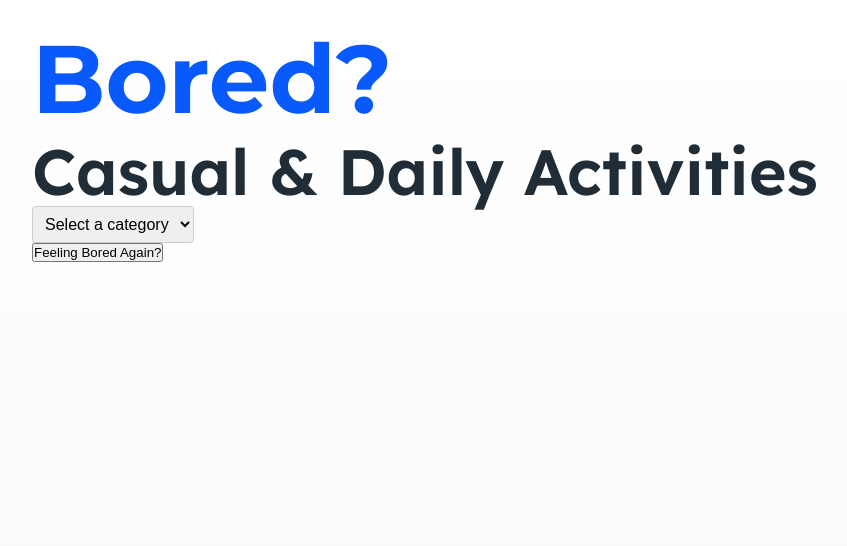
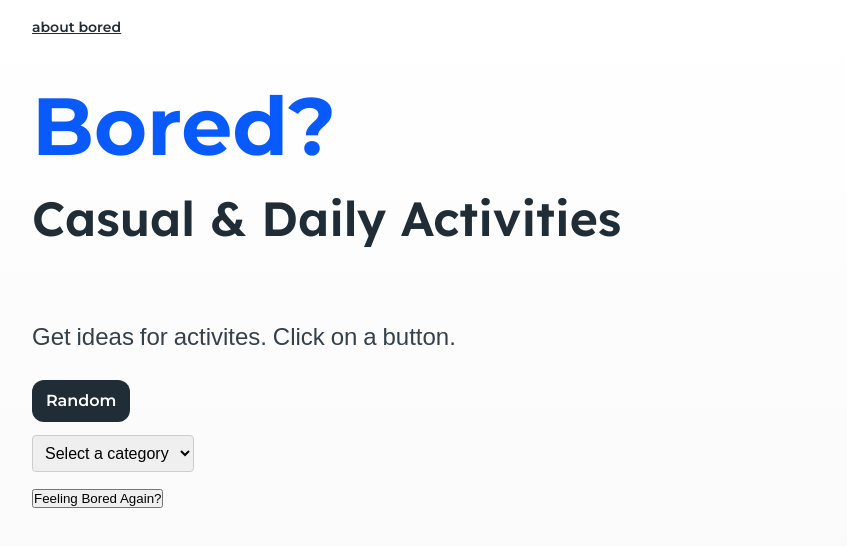
Before and after one commit to masiehdon/Bored, a React (Vite) app: page / in a window 1280 px wide. Shown: the top 546 px of the page, without its empty margins (96-943 px from the left). Built offline with nearby package versions, Linux system fonts and the light colour scheme.

Commit message:
Add ingress and button style

```diff
--- a/src/App.jsx
+++ b/src/App.jsx
@@ -1,4 +1,4 @@
-import {  useState } from 'react';
+import { useState } from 'react';
 import Button from './components/Button';
 import './App.css'
 import DropDown from './components/DropDown';
@@ -38,15 +38,21 @@ function App() {
 
   return (
     <>
+      <div className="top-nav"><a href="" target="_blank">about bored</a></div>
+      <div className="header">
         <h1>Bored?</h1>
         <h2>Casual & Daily Activities</h2>
-      <p></p>
+        <p className="ingress">Get ideas for activites. Click on a button.</p>
+      </div>
+      <button className="activity">Random</button>
+      <br></br>
+      <br></br>
 
       <DropDown
-        onSetCategory = {setCategory}
+        onSetCategory={setCategory}
       />
       <h1>{activities}</h1>
-      <h2>{ category }</h2>
+      <h2>{category}</h2>
       {/* Passing down fetchActivities function as props to Button component */}
       <Button
         OnHandleButtonClick={handleButtonClick}
--- a/src/index.css
+++ b/src/index.css
@@ -36,13 +36,60 @@ h1 {
   font-family: 'Montserrat', sans-serif;
   font-weight: 700;
   font-size: 9.6em;
+  font-size: 8.1em;
   color: #085AFC;
+  margin: 0 0 0.22em;
 }
 
 h2 {
   font-family: 'Lexend', sans-serif;
   font-weight: 600;
   font-size: 6.4em;
+  font-size: 4.8em;
   line-height: 108%;
   color: #202D37;
+  margin: 0 0 0.22em;
 }
+
+p {
+  font-family: 'Noto Sans Yi', sans-serif;
+  font-weight: 400;
+  font-size: 3.6em;
+  font-size: 2.8em;
+  line-height: 120%;
+  color: #35404A;
+  margin: 0 0 0.22em;
+}
+
+.ingress {
+  font-family: 'Noto Sans Yi', sans-serif;
+  font-weight: 400;
+  font-size: 2.4em;
+  line-height: 120%;
+  color: #35404A;
+  margin: 3.2em 0 1.22em;
+}
+
+a, a:link, a:visited {
+  font-family: 'Montserrat', sans-serif;
+  font-weight: 600;
+  font-size: 1.4em;
+  line-height: 110%;
+  color: #202D37;
+}
+
+button.activity {
+  font-family: 'Montserrat', sans-serif;
+  font-weight: 600;
+  font-size: 1.6em;
+  line-height: 110%;
+  color: #fff;
+  background-color: #202D37;
+  padding: 12px 14px;
+  border-radius: 12px;
+  border: none;
+}
+
+.top-nav {
+  margin: 0 0 4.2em;
+}
```
Lines whose indentation alone changed are shown as unchanged.
